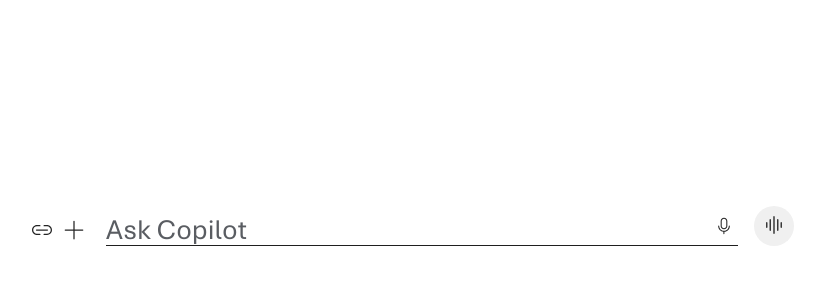
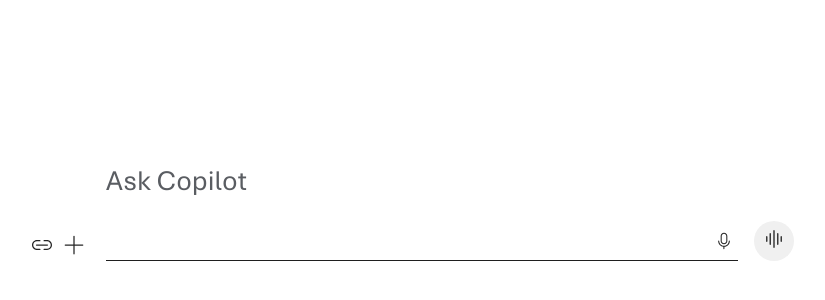
Before and after one commit to jhannae/beatsforbop_typetalk, a website built with Vite: page index.html in a window 1280 px wide. Shown: the part 186-486 px from the top of the page, without its empty margins (230-1055 px from the left). Built offline with nearby package versions, Linux system fonts and the light colour scheme.

Commit message:
Prompt textarea auto-expand; container height auto; deployment prep

```diff
--- a/index.html
+++ b/index.html
@@ -29,9 +29,7 @@
           </svg>
         </button>
         <div class="prompt-track">
-          <textarea id="promptInput" class="prompt-input multi-line" placeholder="Ask Copilot" aria-label="Prompt input" rows="1"></textarea>
-          <!-- Hidden mirror used for precise autosizing (cross-browser) -->
-          <div id="promptMirror" class="prompt-mirror" aria-hidden="true"></div>
+          <textarea id="promptInput" class="prompt-input" placeholder="Ask Copilot" rows="1" aria-label="Prompt input" style="height: 86px; overflow: hidden;"></textarea>
           <button type="button" class="icon-btn ico-mic" aria-label="Voice input" title="Voice">
             <svg width="20" height="20" viewBox="0 0 48 48" fill="none" aria-hidden="true">
               <path d="M16 12C16 7.58172 19.5817 4 24 4C28.4183 4 32 7.58172 32 12V24C32 28.4183 28.4183 32 24 32C19.5817 32 16 28.4183 16 24V12ZM24 6.5C20.9624 6.5 18.5 8.96243 18.5 12V24C18.5 27.0376 20.9624 29.5 24 29.5C27.0376 29.5 29.5 27.0376 29.5 24V12C29.5 8.96243 27.0376 6.5 24 6.5ZM25 37.7148C32.2653 37.2021 38 31.1458 38 23.75C38 23.0596 37.4404 22.5 36.75 22.5C36.0596 22.5 35.5 23.0596 35.5 23.75C35.5 30.1013 30.3513 35.25 24 35.25C17.6487 35.25 12.5 30.1013 12.5 23.75C12.5 23.0596 11.9404 22.5 11.25 22.5C10.5596 22.5 10 23.0596 10 23.75C10 30.9752 15.4734 36.9221 22.5 37.6706V42.75C22.5 43.4404 23.0596 44 23.75 44C24.4404 44 25 43.4404 25 42.75V37.7148Z" fill="#242424"/>
--- a/script.js
+++ b/script.js
@@ -1,7 +1,6 @@
 // Basic prototype logic: submit prompt, render response screen with sample content.
 const form = document.getElementById('promptForm');
 const input = document.getElementById('promptInput');
-const mirror = document.getElementById('promptMirror');
 const viewport = document.getElementById('viewport');
 const eqSendBtn = document.getElementById('eqSendBtn');
 const eqSendIcon = document.getElementById('eqSendIcon');
@@ -9,41 +8,20 @@
 
 const arrowUpSvg = `\n<svg xmlns="http://www.w3.org/2000/svg" width="20" height="20" viewBox="0 0 20 20" fill="none">\n  <path d="M3.13171 9.16142C2.94553 9.36536 2.95993 9.68162 3.16387 9.8678C3.36781 10.054 3.68407 10.0396 3.87025 9.83564L9.50098 3.66779L9.50098 17.4985C9.50098 17.7747 9.72483 17.9985 10.001 17.9985C10.2771 17.9985 10.501 17.7747 10.501 17.4985L10.501 3.67068L16.1291 9.83564C16.3152 10.0396 16.6315 10.054 16.8354 9.8678C17.0394 9.68162 17.0538 9.36536 16.8676 9.16142L10.5536 2.24507C10.4258 2.10512 10.2583 2.02529 10.0851 2.00558C10.0578 2.00095 10.0296 1.99854 10.001 1.99854C9.9741 1.99854 9.94773 2.00066 9.922 2.00474C9.7461 2.02291 9.57544 2.10302 9.44576 2.24507L3.13171 9.16142Z" fill="white"/>\n</svg>`;
 
-function syncMirror() {
-  if (!mirror) return;
-  const val = input.value || '';
-  // If empty, mirror a single placeholder char to maintain one-line height only
-  if (val.length === 0) {
-    mirror.textContent = ' '; // single line baseline
-    return;
-  }
-  // Avoid forcing double line: only add trailing space if newline present at end
-  if (val.endsWith('\n')) {
-    mirror.textContent = val + ' '; // ensure final newline height counted
+function autoResize() {
+  // Remove cap so textarea keeps growing; hide native scrollbar.
+  input.style.height = 'auto';
+  input.style.overflow = 'hidden';
+  input.style.height = input.scrollHeight + 'px';
+  const lh = parseFloat(getComputedStyle(input).lineHeight) || 40;
+  if (input.scrollHeight > lh * 1.25) {
+    input.classList.add('multi-line');
   } else {
-    mirror.textContent = val;
-  }
-}
-
-function autoResize(enforceFrames = 0) {
-  syncMirror();
-  const lh = parseFloat(getComputedStyle(input).lineHeight) || 40;
-  const mirrorHeight = mirror ? mirror.scrollHeight : input.scrollHeight;
-  // Set height to mirror height (subtract padding already included in mirror styles)
-  input.style.height = 'auto';
-  input.style.height = mirrorHeight + 'px';
-  // Ensure single-line baseline when empty
-  if (input.value.length === 0) {
-    const lhPx = Math.ceil(lh);
-    input.style.height = lhPx + 'px';
-  }
-  input.scrollTop = 0;
-  if (enforceFrames > 0) {
-    requestAnimationFrame(() => autoResize(enforceFrames - 1));
+    input.classList.remove('multi-line');
   }
 }
 input.addEventListener('input', () => {
-  autoResize(3);
+  autoResize();
   const hasText = input.value.trim().length > 0;
   if (hasText) {
     eqSendBtn.classList.add('active');
@@ -66,33 +44,6 @@
     }
   }
 });
-
-// Run initial sizing on load so placeholder line fits
-document.addEventListener('DOMContentLoaded', () => {
-  autoResize(5);
-  // Observe changes to content via mutations (in case scripts inject text)
-  const observer = new MutationObserver(()=> autoResize());
-  observer.observe(input, { characterData: true, subtree: true, childList: true });
-});
-
-// Adjust again when window resizes (viewport width may change line-height clamp)
-window.addEventListener('resize', () => {
-  autoResize(2);
-});
-
-// Additional events that may change scrollHeight without input event firing
-['keyup','paste','cut'].forEach(evt => {
-  input.addEventListener(evt, () => {
-    queueMicrotask(() => autoResize(3));
-  });
-});
-
-// If fonts finish loading and metrics change, resync height
-if (document.fonts && document.fonts.ready) {
-  document.fonts.ready.then(() => {
-    autoResize();
-  });
-}
 
 form.addEventListener('submit', e => {
   e.preventDefault();
--- a/styles.css
+++ b/styles.css
@@ -166,17 +166,15 @@
 
 /* Centering logic: when viewport empty we center absolutely; when messages exist we become sticky bottom */
 body.prompt-mode .prompt-bar { position: absolute; top: 50%; left: 50%; transform: translate(-50%, -50%); display: flex; justify-content: center; }
-body.conversation-mode .prompt-bar { position: sticky; bottom: 0; left: 0; right: 0; background: var(--color-bg-page); display: flex; justify-content: center; align-items: center; }
+body.conversation-mode .prompt-bar { position: sticky; bottom: 0; left: 0; right: 0; background: var(--color-bg-page); display: flex; justify-content: center; align-items: center; min-height: 184px; }
 
-.composer-container { width: var(--layout-composer); max-width: 100%; display: flex; align-items: flex-end; justify-content: center; padding-top: 24px; box-sizing: border-box; }
+.composer-container { width: var(--layout-composer); min-height: 184px; height: auto; max-width: 100%; display: flex; align-items: center; justify-content: center; }
 .prompt-composer { width: var(--layout-composer-inner); max-width: 100%; display: flex; align-items: flex-end; gap: 0; background: transparent; }
 .prompt-track { margin: 0 16px; }
 .prompt-track { position: relative; flex: 1; display: flex; align-items: flex-end; }
 /* Prompt input now fluid via var(--fs-800); line-height uses ratios so it scales automatically */
 /* Prompt input uses dedicated prompt line-heights to avoid caret overlap (fs-800 20→32 vs line-height 28→44) */
-.prompt-input { flex: 1; resize: none; border: none; background: transparent; font: inherit; font-size: var(--fs-800); line-height: var(--lh-prompt); outline: none; padding: 0 40px 6px 0; border-bottom: 1px solid #1F1F1F; color: #1F1F1F; overflow-y: hidden; overflow-x: hidden; box-sizing: border-box; white-space: pre-wrap; }
-.prompt-input--autosize { transition: height 120ms ease; }
-.prompt-input--autosize::-webkit-scrollbar { display: none; }
+.prompt-input { flex: 1; resize: none; border: none; background: transparent; font: inherit; font-size: var(--fs-800); line-height: var(--lh-prompt); outline: none; padding: 0 40px 6px 0; border-bottom: 1px solid #1F1F1F; color: #1F1F1F; }
 .prompt-input.multi-line { line-height: var(--lh-prompt-wrap); }
 /* Conversation mode overrides: 20/24 base, 20/28 multiline */
 body.conversation-mode .prompt-input { font-size: var(--fs-500); line-height: var(--lh-prompt); color: #1F1F1F; }
@@ -216,6 +214,3 @@
   .prompt-inner { width: 100%; margin: 0 var(--space-4); }
   .message-cluster { width: 100%; padding: 0 var(--space-4); }
 }
-
-/* Hidden mirror for cross-browser height measurement */
-.prompt-mirror { position: absolute; top: 0; left: 0; visibility: hidden; pointer-events: none; white-space: pre-wrap; word-wrap: break-word; overflow-wrap: break-word; width: 100%; font: inherit; line-height: var(--lh-prompt); padding: 0 40px 6px 0; box-sizing: border-box; }
```
